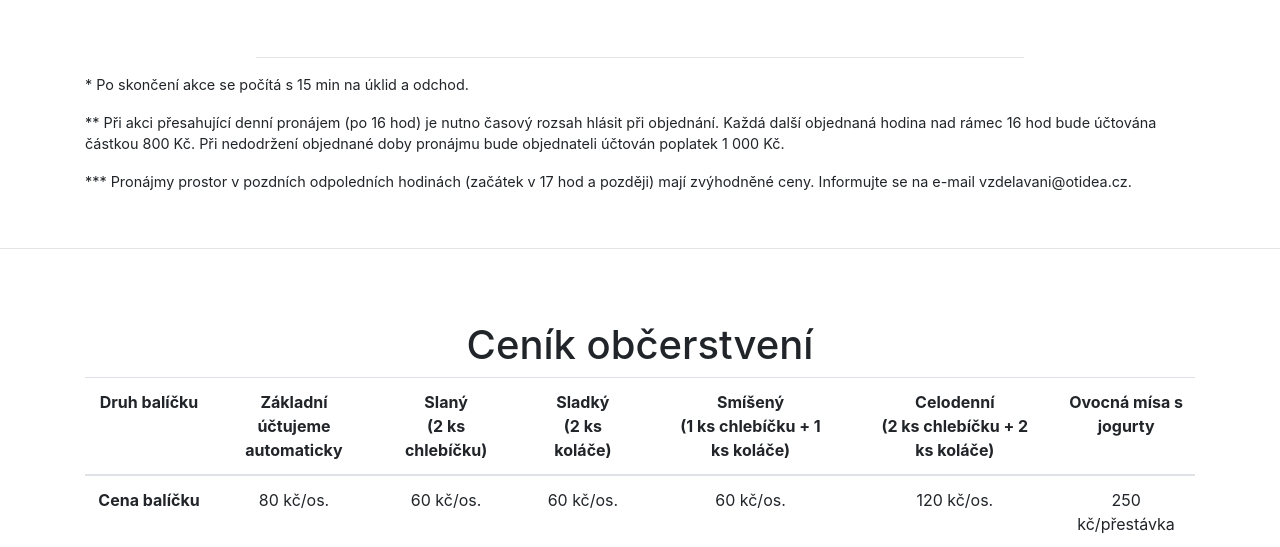
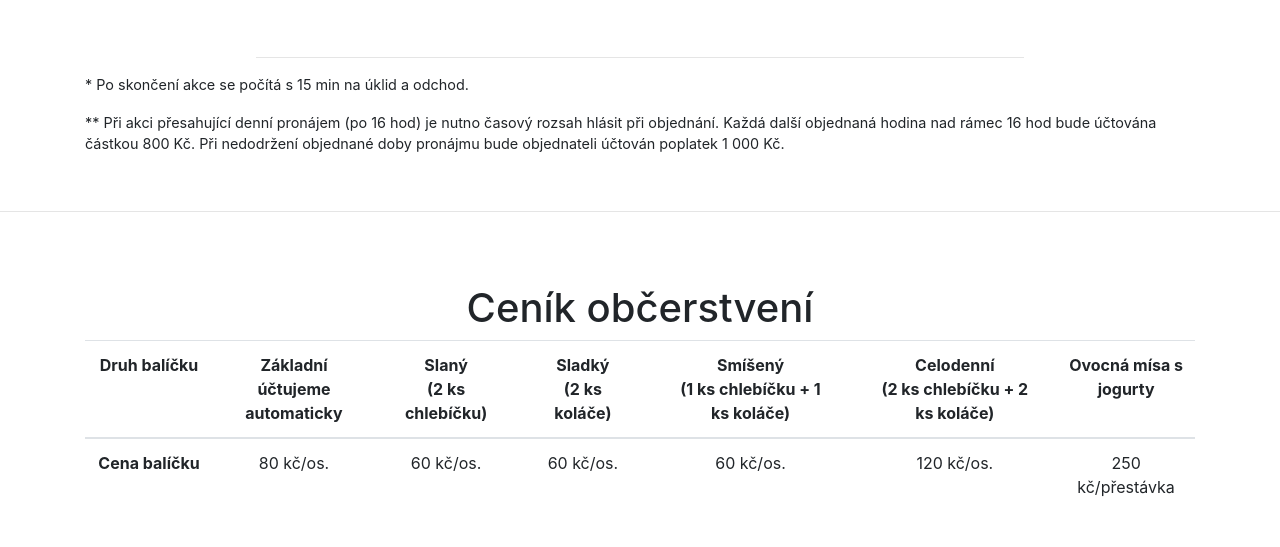
Before and after one commit to Caebixus/Karlinske-ucebny.cz, a Django app: page /cenik in a window 1280 px wide. Shown: the part 468-1015 px from the top of the page. Run offline with Django 3.2, Linux system fonts and the light colour scheme; some libraries are stand-ins or nearby versions.

Commit message:
update hlasky

```diff
--- a/homepage/templates/cenik.html
+++ b/homepage/templates/cenik.html
@@ -62,7 +62,6 @@
     <div class="col">
       <p>* Po skončení akce se počítá s 15 min na úklid a odchod.</p>
       <p>** Při akci přesahující denní pronájem (po 16 hod) je nutno časový rozsah hlásit při objednání. Každá další objednaná hodina nad rámec 16 hod bude účtována částkou 800 Kč. Při nedodržení objednané doby pronájmu bude objednateli účtován poplatek 1 000 Kč.</p>
-      <p>*** Pronájmy prostor v pozdních odpoledních hodinách (začátek v 17 hod a později) mají zvýhodněné ceny. Informujte se na e-mail vzdelavani@otidea.cz.</p>
     </div>
   </div>
 </div>
```
